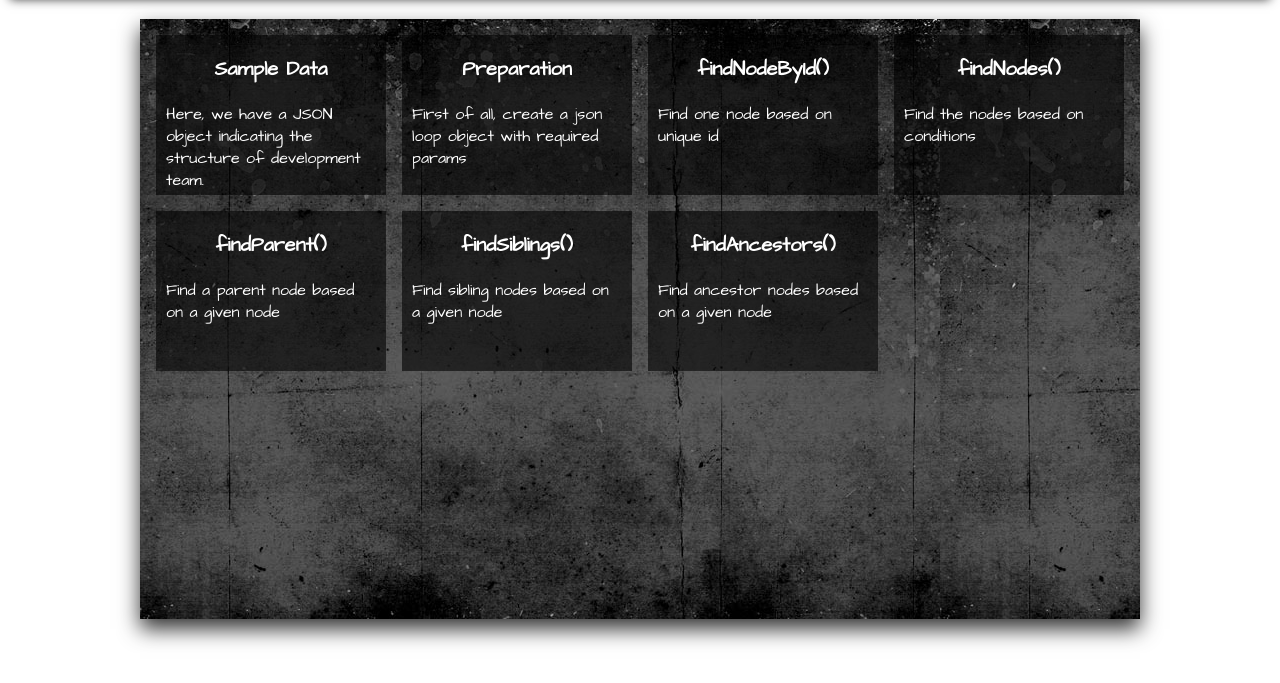
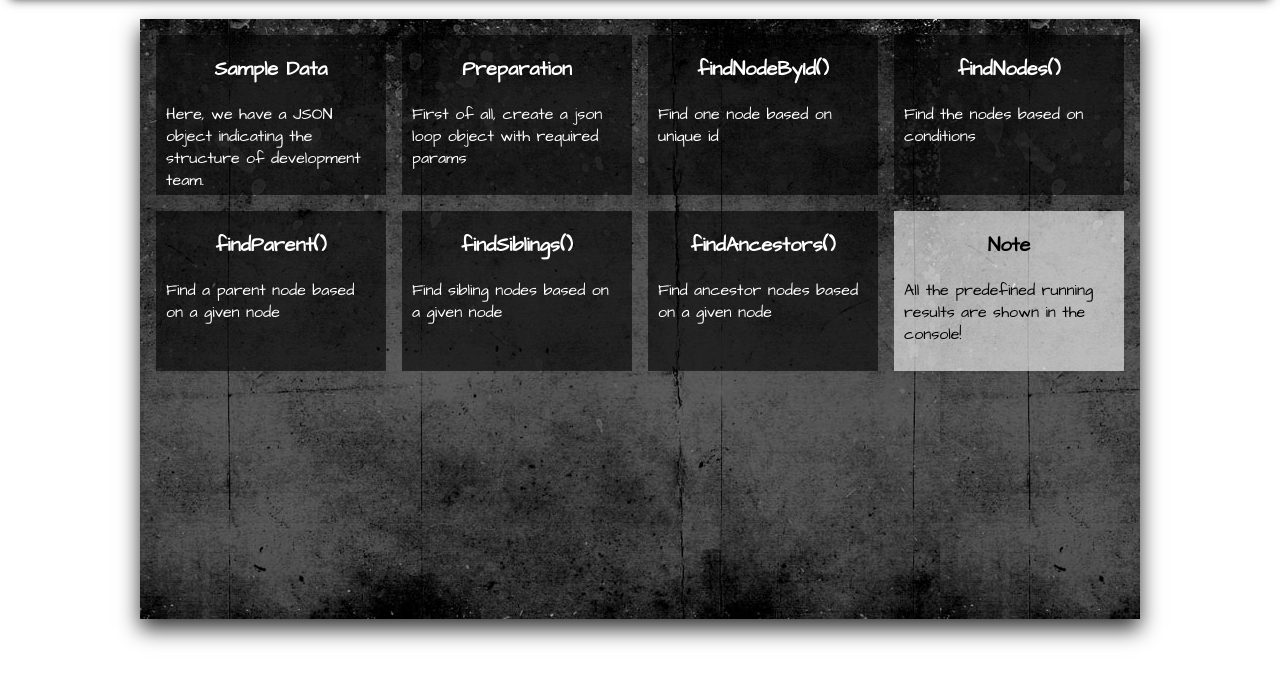
Before and after one commit to dabeng/JSON-Loop, a plain HTML site: page index.html in a window 1280 px wide. Shown: the part 101-784 px from the top of the page. Drawn offline with nearby package versions, Linux system fonts and the light colour scheme; a web font is replaced by a local one.

Commit message:
REV: add note topic

```diff
--- a/index.html
+++ b/index.html
@@ -164,6 +164,10 @@
             });
           </textarea>
         </article>
+        <article class="topic note">
+          <h1 class="heading">Note</h1>
+          <p class="description">All the predefined running results are shown in the console!</p>
+        </article>
       </div>
       <div class="panel">
         <button class="commandBtn run">Run</button>
--- a/javascripts/main.js
+++ b/javascripts/main.js
@@ -1,6 +1,6 @@
 $(function($){
   // show sample data
-  $('.topic').on('click', function() {
+  $('.topic').not('.note')on('click', function() {
     var that = $(this);
     that.siblings().hide();
     that.animate({'width': 968, 'height': 568}, 500, function() {
--- a/stylesheets/style.css
+++ b/stylesheets/style.css
@@ -86,6 +86,11 @@ header a:active { text-decoration:underline; }
   background: rgba(0,0,0,0.6);
 }
 
+.topic.note {
+  color: black;
+  background: rgba(255,255,255,0.6);
+}
+
 .topic .heading {
   font-size: 20px;
   text-align: center;
@@ -122,7 +127,7 @@ header a:active { text-decoration:underline; }
   height: 30px;
   border: 0px;
   margin-right: 5px;
-  background: url(../images/btn.gif);
+  background: rgba(255,255,255,0.5);
   font-size: 16px;
   font-weight: bold;
   display: none;
```
Also changed, not shown: images/btn.gif (deleted), images/topic.gif (deleted). Lines whose indentation alone changed are shown as unchanged.
